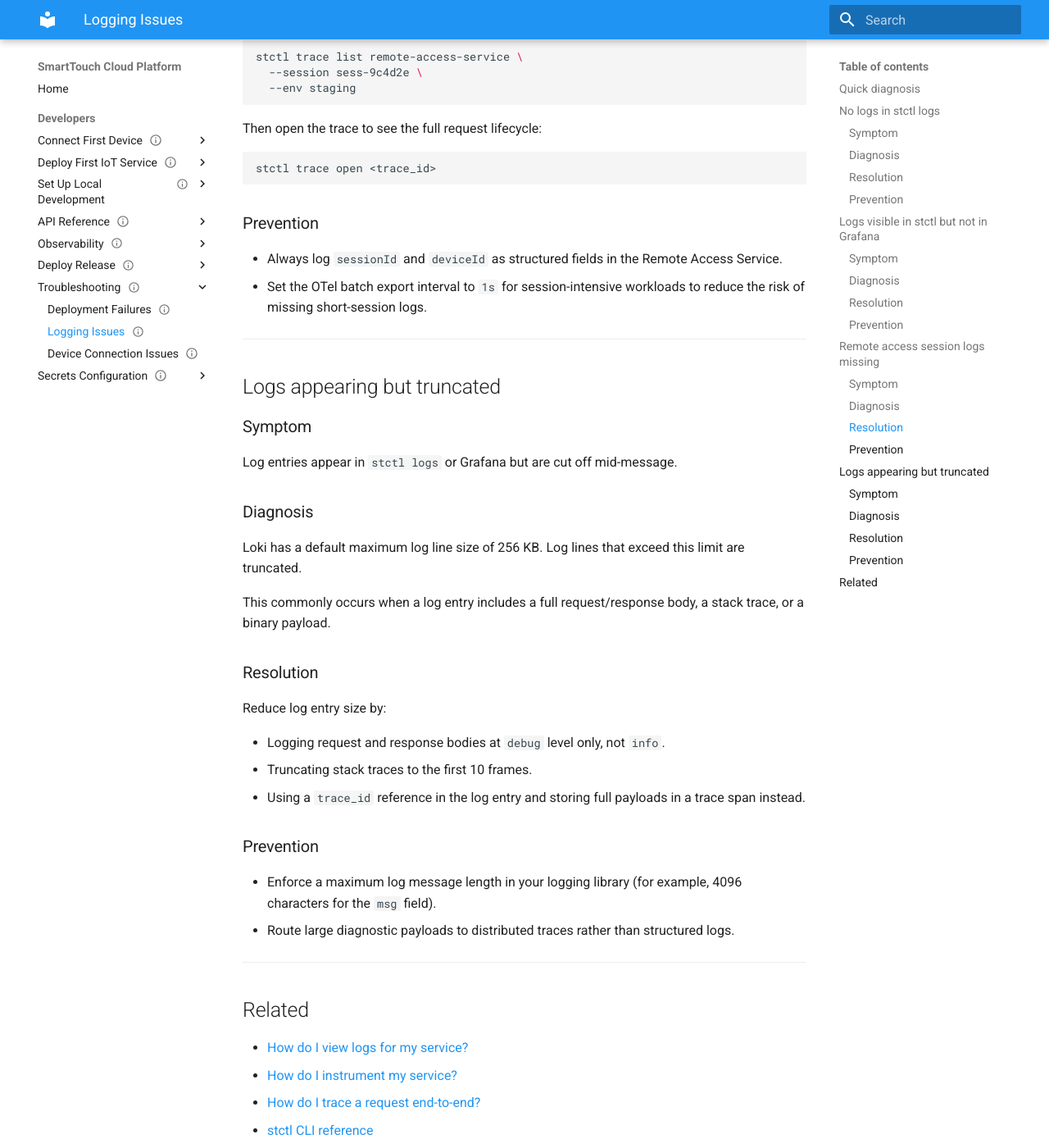
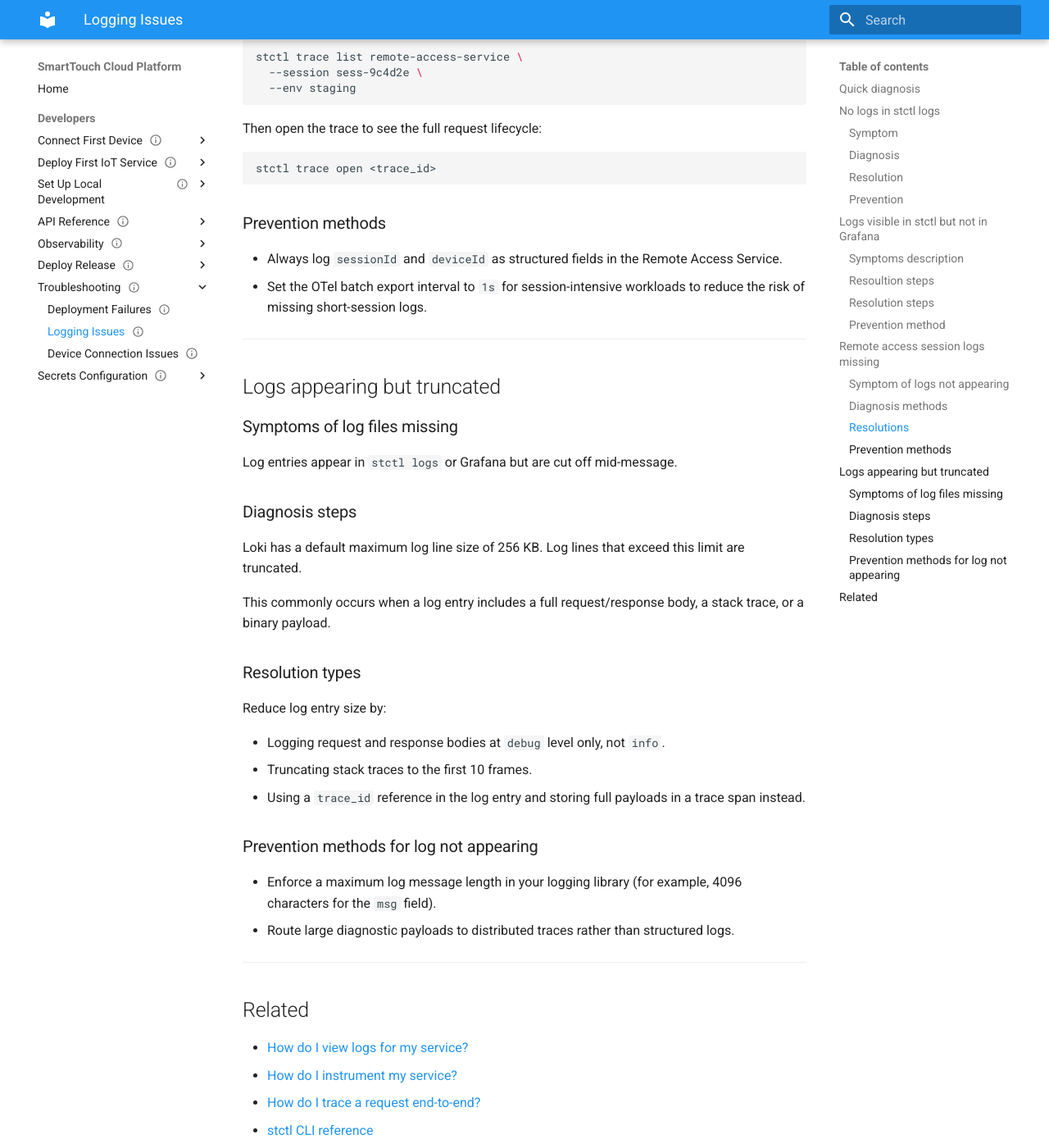
Before and after one commit to chrisjohn83/SmartTouch-Cloud-Platform, an MkDocs documentation site: the page built from docs/developers/troubleshooting/why-logs-not-appearing.md, in a window 1280 px wide and 1400 px high, scrolled down 4816 px. Shown: the whole window at 82% size. Built offline with MkDocs 1.6.1 and Material for MkDocs 9.7.7, drawn with Linux system fonts in a browser that asks for light colours; some of the changed text lies outside the part shown.

````diff
--- a/docs/developers/troubleshooting/why-logs-not-appearing.md
+++ b/docs/developers/troubleshooting/why-logs-not-appearing.md
@@ -154,11 +154,11 @@
 
 ## Logs visible in stctl but not in Grafana
 
-### Symptom
+### Symptoms description
 
 `stctl logs` returns results but the same logs do not appear in Grafana's Explore view or in a Loki panel.
 
-### Diagnosis
+### Resoultion steps
 
 **1. Incorrect Loki data source or label selector.**
 
@@ -180,7 +180,7 @@
 
 If a log level filter is active in the Explore panel, entries at other levels are hidden. Remove the filter or set it to **All levels**.
 
-### Resolution
+### Resolution steps
 
 Use this baseline LogQL query in Grafana Explore to verify logs are reaching Loki at all:
 
@@ -196,7 +196,7 @@
 
 If the baseline returns nothing but `stctl logs` does, contact your Platform Engineer — there may be a Loki configuration issue with label mapping.
 
-### Prevention
+### Prevention method
 
 - Bookmark the Grafana dashboard for your service and verify it works after each deployment.
 - Use the standard label `service_name` in all LogQL queries rather than custom labels that may vary by environment.
@@ -205,11 +205,11 @@
 
 ## Remote access session logs missing
 
-### Symptom
+### Symptom of logs not appearing
 
 You opened a remote access session but cannot find session logs. Queries filtered by `sessionId` return no results.
 
-### Diagnosis
+### Diagnosis methods
 
 **1. The service is not emitting `sessionId` in log fields.**
 
@@ -230,7 +230,7 @@
   --env staging
 ```
 
-### Resolution
+### Resolutions
 
 Search for the session by ID in the Remote Access Service logs:
 
@@ -255,7 +255,7 @@
 stctl trace open <trace_id>
 ```
 
-### Prevention
+### Prevention methods
 
 - Always log `sessionId` and `deviceId` as structured fields in the Remote Access Service.
 - Set the OTel batch export interval to `1s` for session-intensive workloads to reduce the risk of missing short-session logs.
@@ -264,17 +264,17 @@
 
 ## Logs appearing but truncated
 
-### Symptom
+### Symptoms of log files missing
 
 Log entries appear in `stctl logs` or Grafana but are cut off mid-message.
 
-### Diagnosis
+### Diagnosis steps
 
 Loki has a default maximum log line size of 256 KB. Log lines that exceed this limit are truncated.
 
 This commonly occurs when a log entry includes a full request/response body, a stack trace, or a binary payload.
 
-### Resolution
+### Resolution types
 
 Reduce log entry size by:
 
@@ -282,7 +282,7 @@
 - Truncating stack traces to the first 10 frames.
 - Using a `trace_id` reference in the log entry and storing full payloads in a trace span instead.
 
-### Prevention
+### Prevention methods for log not appearing
 
 - Enforce a maximum log message length in your logging library (for example, 4096 characters for the `msg` field).
 - Route large diagnostic payloads to distributed traces rather than structured logs.
````
Also changed, not shown: docs/developers/get-started/connect-first-device/03-open-first-remote-session.md (+2 -2 lines), docs/developers/observability/how-to-trace-request.md (+1 -1 lines), docs/developers/secrets-config/how-to-environment-config.md (+1 -1 lines), docs/developers/troubleshooting/why-deployment-failing.md (+12 -12 lines), docs/strategy/ai-tools-for-docs.md (+3 -1 lines), 1 other file.
